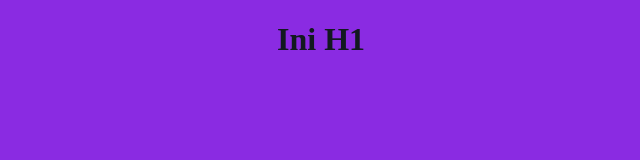
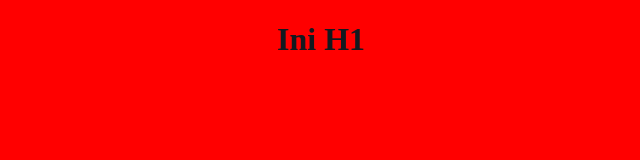
Before and after one commit to syifasinkece/syifasinkece.github.io, a plain HTML site: page styles.html in a window 1280 px wide. Shown: the whole page, without its empty margins (319-959 px from the left). Drawn offline with Linux system fonts and the light colour scheme.

Commit message:
Update styles.html

```diff
--- a/styles.html
+++ b/styles.html
@@ -4,7 +4,7 @@
    <title>First HTML Document</title>
     <style>
     body {
-        background-color: blueviolet;}
+        background-color: red;}
     h1 {
         color: rgb(18, 25, 31);
         text-align: center;
```
